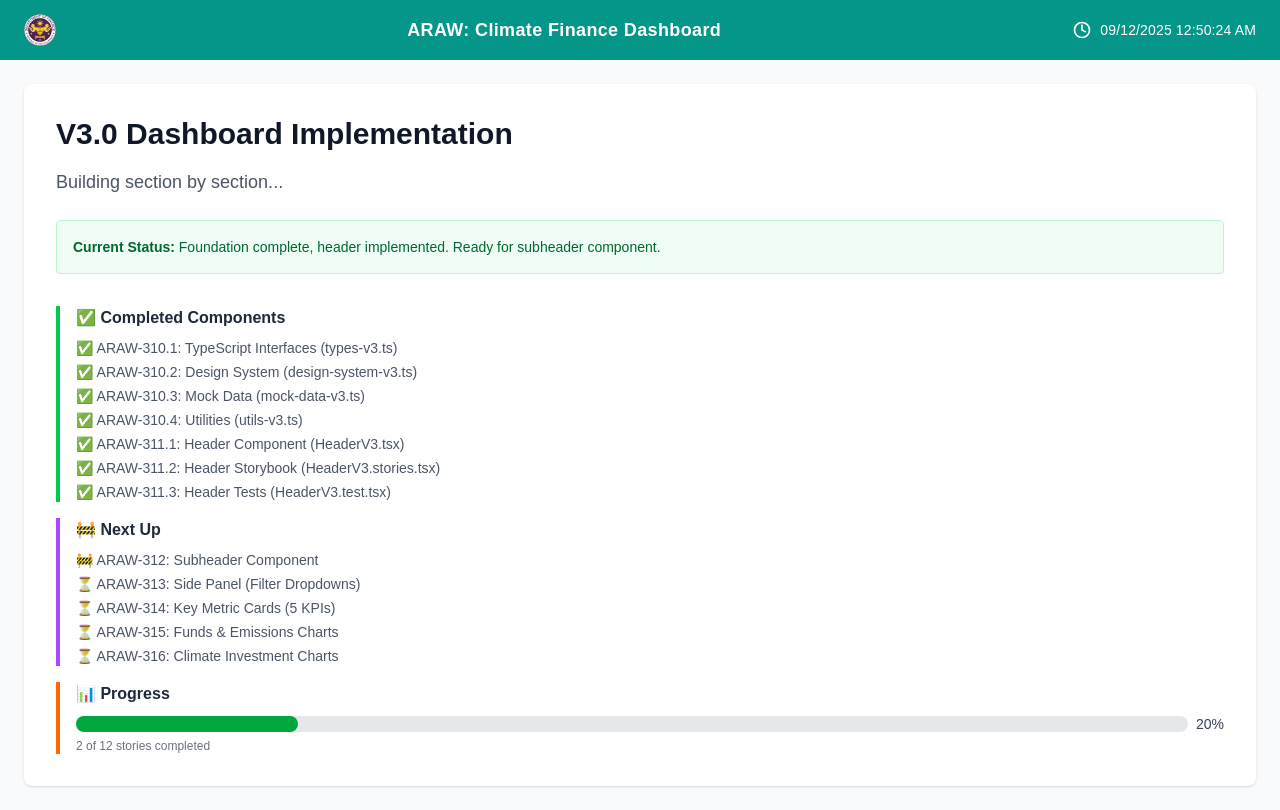
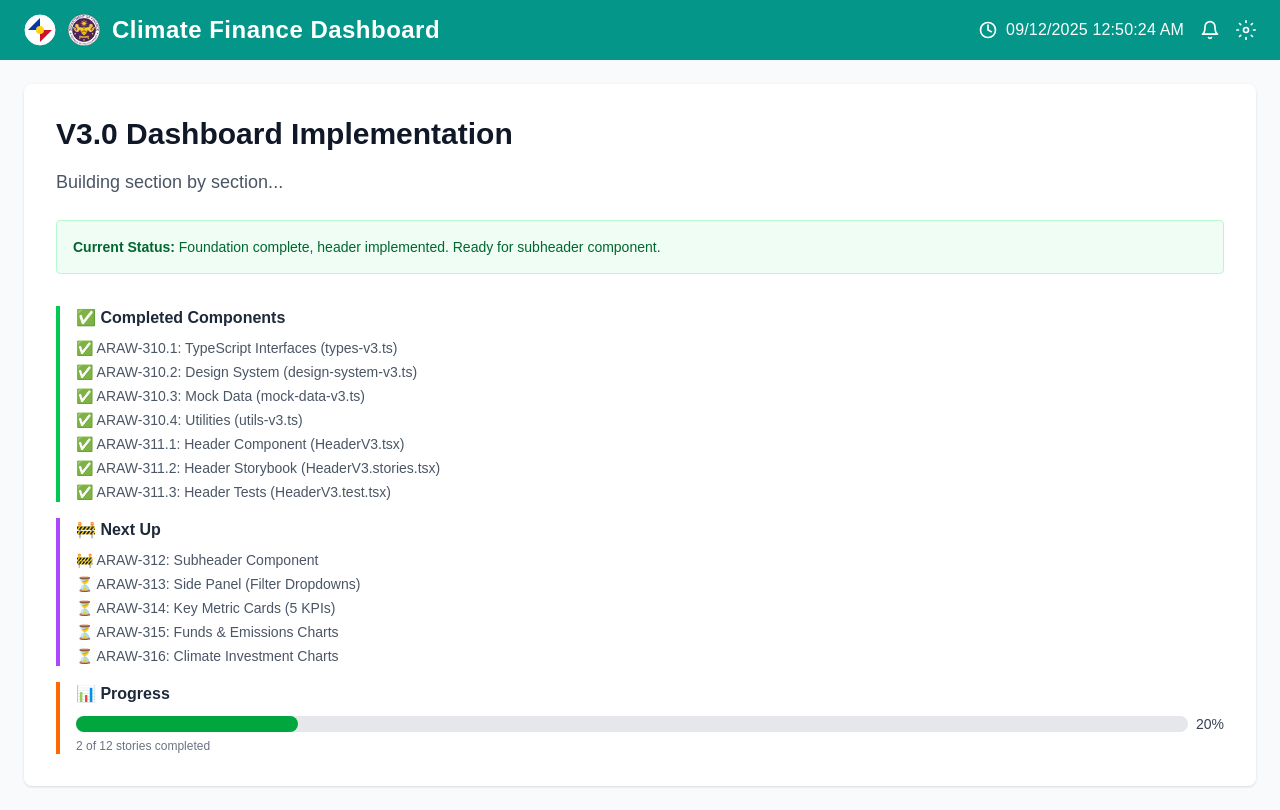
Before and after one commit to carlo-ubqty/araw, a Next.js app in the folder araw/: page / in a window 1280 px wide. Built offline with nearby package versions, Linux system fonts and the light colour scheme; what @heroui/react would draw is missing.

Commit message:
Update HeaderV3: Add Philippines icon, notification bell, settings gear, fix layout

```diff
--- a/araw/src/components/layout/HeaderV3.tsx
+++ b/araw/src/components/layout/HeaderV3.tsx
@@ -20,7 +20,7 @@ export interface HeaderV3Props {
 }
 
 export default function HeaderV3({
-  title = 'ARAW: Climate Finance Dashboard',
+  title = 'Climate Finance Dashboard',
   logoSrc = '/Department_of_Finance_(DOF).svg',
   showDateTime = true,
   className = ''
@@ -42,15 +42,35 @@ export default function HeaderV3({
 
   return (
     <header
-      className={`w-full flex items-center justify-between px-6 ${className}`}
+      className={`w-full ${className}`}
       style={{
         backgroundColor: HEADER.backgroundColor,
         height: HEADER.height,
         color: HEADER.textColor
       }}
     >
-      {/* Left: DOF Logo */}
+      {/* Container with max-width matching page content */}
+      <div className="max-w-7xl mx-auto px-6 h-full flex items-center justify-between">
+        {/* Left: Philippines Icon + DOF Logo + Title */}
         <div className="flex items-center gap-3">
+          {/* Philippines Flag/Emblem Icon */}
+          <div className="flex-shrink-0">
+            <svg
+              width={HEADER.logoSize}
+              height={HEADER.logoSize}
+              viewBox="0 0 32 32"
+              fill="none"
+              xmlns="http://www.w3.org/2000/svg"
+            >
+              {/* Simple Philippines flag representation */}
+              <circle cx="16" cy="16" r="15" fill="white" stroke="currentColor" strokeWidth="1"/>
+              <path d="M16 4 L16 16 L4 16 Z" fill="#0038A8"/>
+              <path d="M16 16 L28 16 L16 28 Z" fill="#CE1126"/>
+              <circle cx="16" cy="16" r="4" fill="#FCD116"/>
+            </svg>
+          </div>
+
+          {/* DOF Logo */}
           <div
             className="relative flex-shrink-0"
             style={{
@@ -67,14 +87,12 @@ export default function HeaderV3({
               priority
             />
           </div>
-      </div>
 
-      {/* Center: Title */}
-      <div className="flex-1 flex justify-center">
+          {/* Title - 24px semibold */}
           <h1
-          className="font-semibold text-center"
+            className="font-semibold whitespace-nowrap"
             style={{
-            fontSize: '18px',
+              fontSize: '24px',
               letterSpacing: '0.02em'
             }}
           >
@@ -82,10 +100,11 @@ export default function HeaderV3({
           </h1>
         </div>
 
-      {/* Right: Real-time Clock */}
+        {/* Right: Clock + Action Icons */}
+        <div className="flex items-center gap-4">
+          {/* Real-time Clock - 16px regular */}
+          {showDateTime && mounted && (
             <div className="flex items-center gap-2">
-        {showDateTime && mounted && (
-          <>
               {/* Clock Icon */}
               <svg
                 width={HEADER.iconSize}
@@ -113,18 +132,130 @@ export default function HeaderV3({
                 />
               </svg>
 
-            {/* Time Display */}
+              {/* Time Display - 16px regular */}
               <span
-              className="font-medium whitespace-nowrap"
+                className="font-normal whitespace-nowrap"
                 style={{
-                fontSize: '14px',
+                  fontSize: '16px',
                   letterSpacing: '0.01em'
                 }}
               >
                 {currentTime}
               </span>
-          </>
+            </div>
           )}
+
+          {/* Notification Bell Icon */}
+          <button
+            type="button"
+            className="flex-shrink-0 hover:opacity-80 transition-opacity"
+            aria-label="Notifications"
+          >
+            <svg
+              width={HEADER.iconSize}
+              height={HEADER.iconSize}
+              viewBox="0 0 24 24"
+              fill="none"
+              xmlns="http://www.w3.org/2000/svg"
+            >
+              <path
+                d="M18 8C18 6.4087 17.3679 4.88258 16.2426 3.75736C15.1174 2.63214 13.5913 2 12 2C10.4087 2 8.88258 2.63214 7.75736 3.75736C6.63214 4.88258 6 6.4087 6 8C6 15 3 17 3 17H21C21 17 18 15 18 8Z"
+                stroke="currentColor"
+                strokeWidth="2"
+                strokeLinecap="round"
+                strokeLinejoin="round"
+              />
+              <path
+                d="M13.73 21C13.5542 21.3031 13.3019 21.5547 12.9982 21.7295C12.6946 21.9044 12.3504 21.9965 12 21.9965C11.6496 21.9965 11.3054 21.9044 11.0018 21.7295C10.6982 21.5547 10.4458 21.3031 10.27 21"
+                stroke="currentColor"
+                strokeWidth="2"
+                strokeLinecap="round"
+                strokeLinejoin="round"
+              />
+            </svg>
+          </button>
+
+          {/* Settings Gear Icon */}
+          <button
+            type="button"
+            className="flex-shrink-0 hover:opacity-80 transition-opacity"
+            aria-label="Settings"
+          >
+            <svg
+              width={HEADER.iconSize}
+              height={HEADER.iconSize}
+              viewBox="0 0 24 24"
+              fill="none"
+              xmlns="http://www.w3.org/2000/svg"
+            >
+              <circle
+                cx="12"
+                cy="12"
+                r="3"
+                stroke="currentColor"
+                strokeWidth="2"
+                strokeLinecap="round"
+                strokeLinejoin="round"
+              />
+              <path
+                d="M12 1V3"
+                stroke="currentColor"
+                strokeWidth="2"
+                strokeLinecap="round"
+                strokeLinejoin="round"
+              />
+              <path
+                d="M12 21V23"
+                stroke="currentColor"
+                strokeWidth="2"
+                strokeLinecap="round"
+                strokeLinejoin="round"
+              />
+              <path
+                d="M4.22 4.22L5.64 5.64"
+                stroke="currentColor"
+                strokeWidth="2"
+                strokeLinecap="round"
+                strokeLinejoin="round"
+              />
+              <path
+                d="M18.36 18.36L19.78 19.78"
+                stroke="currentColor"
+                strokeWidth="2"
+                strokeLinecap="round"
+                strokeLinejoin="round"
+              />
+              <path
+                d="M1 12H3"
+                stroke="currentColor"
+                strokeWidth="2"
+                strokeLinecap="round"
+                strokeLinejoin="round"
+              />
+              <path
+                d="M21 12H23"
+                stroke="currentColor"
+                strokeWidth="2"
+                strokeLinecap="round"
+                strokeLinejoin="round"
+              />
+              <path
+                d="M4.22 19.78L5.64 18.36"
+                stroke="currentColor"
+                strokeWidth="2"
+                strokeLinecap="round"
+                strokeLinejoin="round"
+              />
+              <path
+                d="M18.36 5.64L19.78 4.22"
+                stroke="currentColor"
+                strokeWidth="2"
+                strokeLinecap="round"
+                strokeLinejoin="round"
+              />
+            </svg>
+          </button>
+        </div>
       </div>
     </header>
   );
```
Lines whose indentation alone changed are shown as unchanged.
